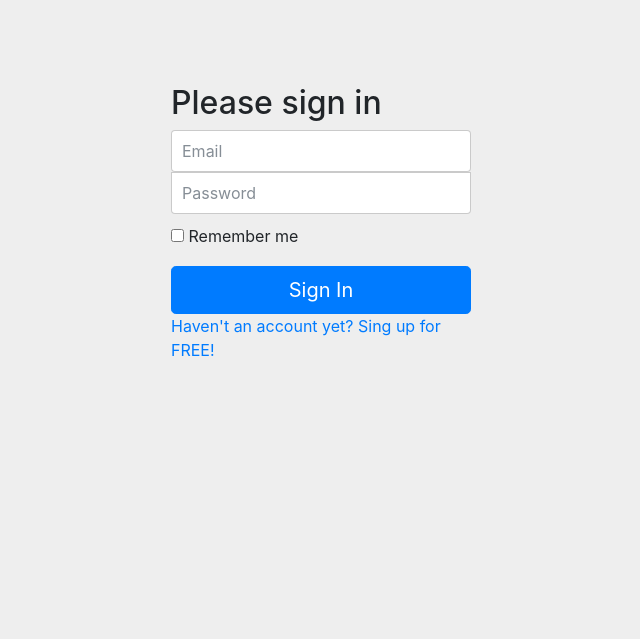
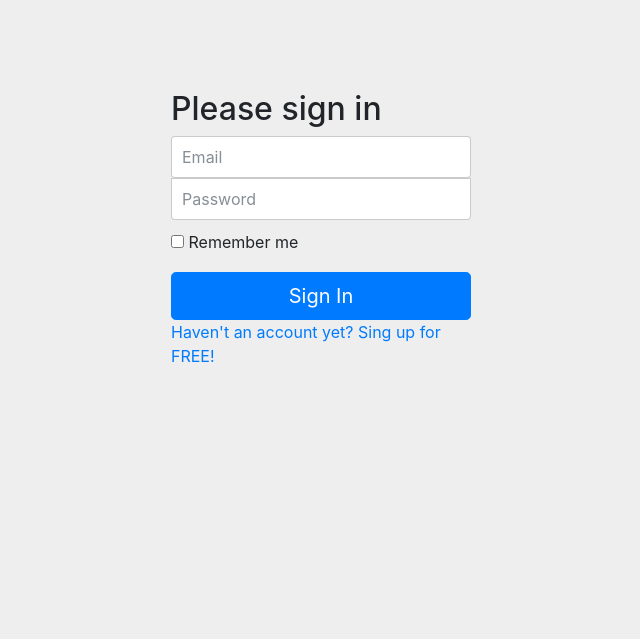
Before and after one commit to codenoschool/logsBook, a Flask app: a page that uses templates/base.html in a window 1280 px wide. Shown: the part 56-695 px from the top of the page, without its empty margins (319-959 px from the left). Run offline with Flask 2, Linux system fonts and the light colour scheme; some libraries are stand-ins or nearby versions.

Commit message:
Minor update: New top&bottom margins.
- Margin-Top from 2% to 2em.
- Margin-Bottom from 10% to 5em;

... Now the margins should be displayed in most of the devices correctly
and with less changes.

```diff
--- a/templates/base.html
+++ b/templates/base.html
@@ -52,7 +52,7 @@
 			</div>
 		</nav>
 
-		<div class="container" style="margin-top: 2%; margin-bottom:10%;">
+		<div class="container" style="margin-top: 2em; margin-bottom:5em;">
 			{{ render_messages(messages) }}
 			{% block content %}
 			{% endblock %}
```
